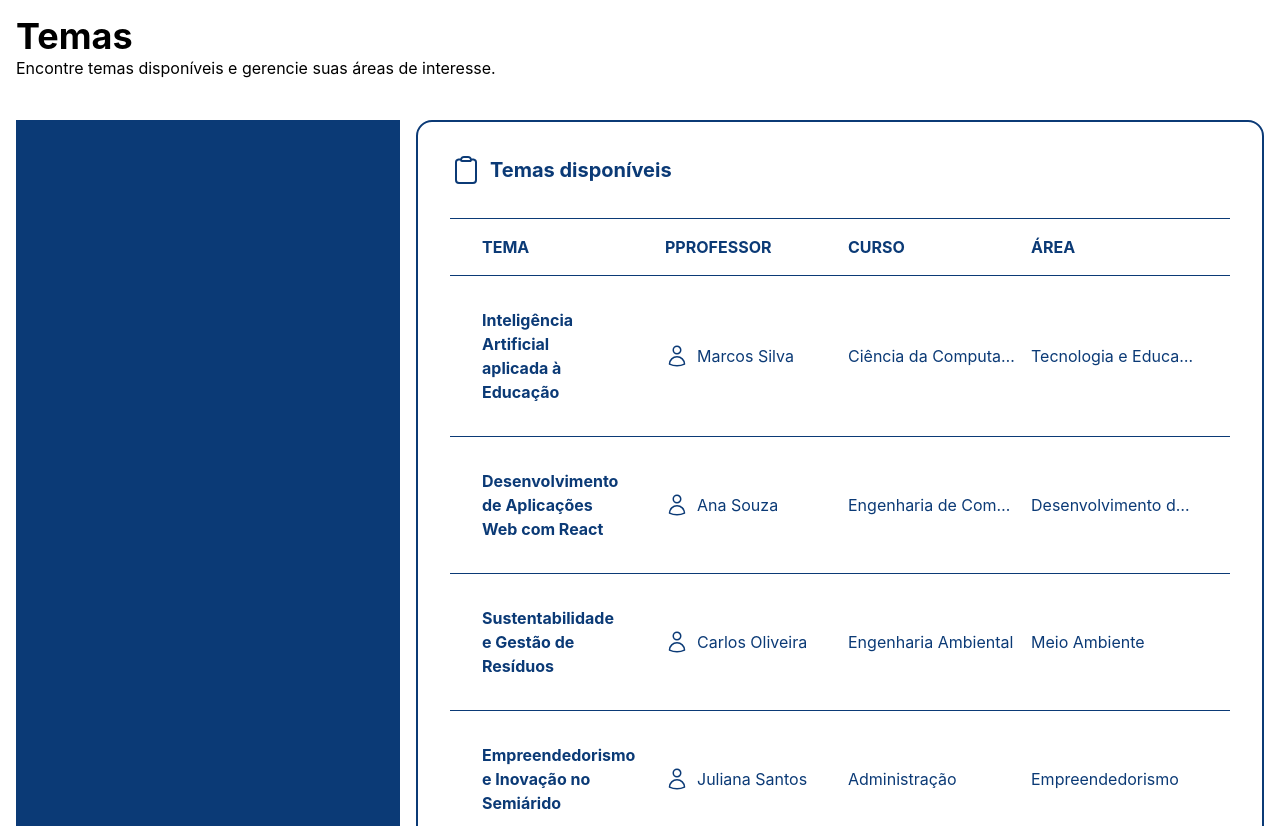
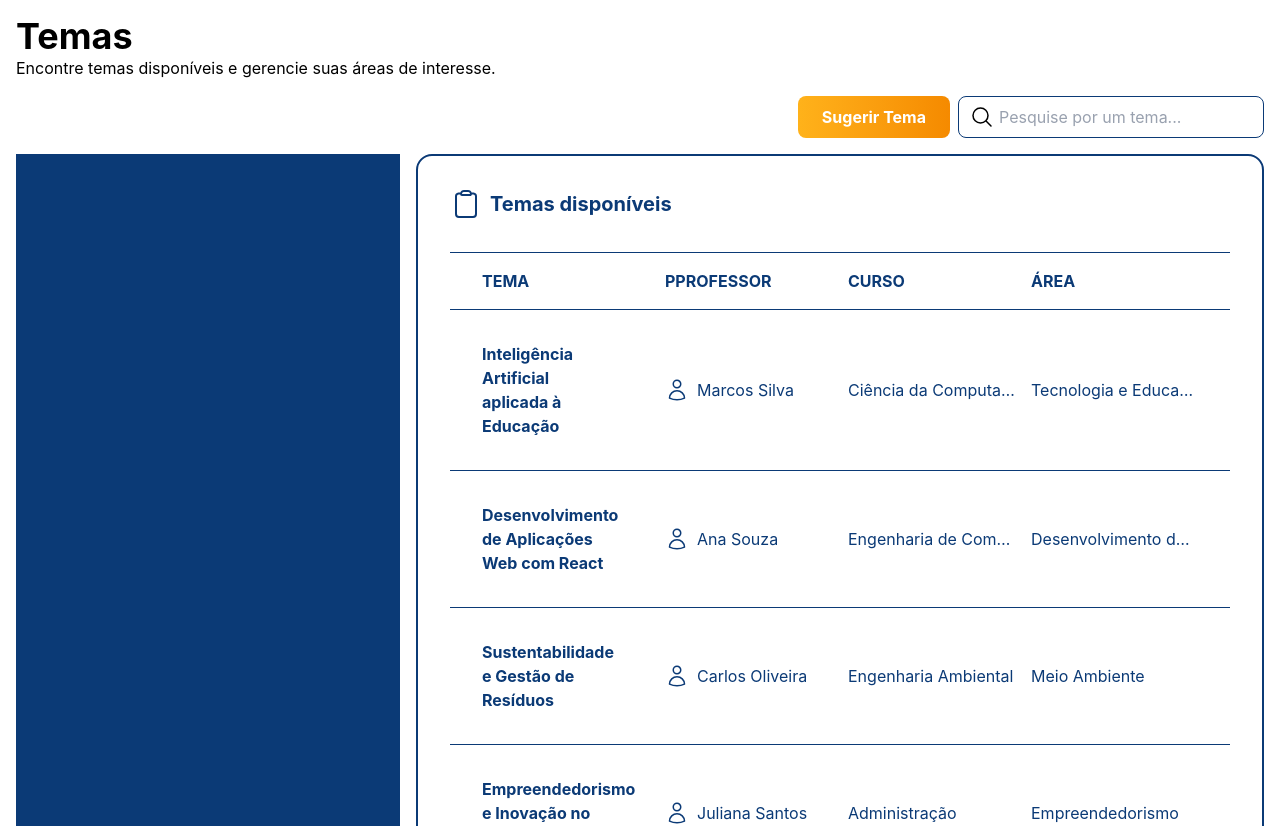
Before and after one commit to MarcioDzn/extensao2-frontend, a React (Vite) app in the folder extensao2-front/: page /teste in a window 1280 px wide. Shown: the top 826 px of the page. Built offline with nearby package versions, Linux system fonts and the light colour scheme.

Commit message:
WIP: add TemaListPage component

```diff
--- a/extensao2-front/src/index.css
+++ b/extensao2-front/src/index.css
@@ -1,7 +1,9 @@
 @import "tailwindcss";
 
 @theme {
-  --color-primary: #0B3A76
+  --color-primary: #0B3A76;
+  --color-secondary: #F58A00;
+  --color-secondary-light: #FFB21A;
 }
 
 :root {
--- a/extensao2-front/src/layout/AppLayout.tsx
+++ b/extensao2-front/src/layout/AppLayout.tsx
@@ -4,7 +4,7 @@ export default function AppLayout() {
     return (
         <div className="flex flex-col">
             <main className="flex-1 w-full">
-                <section className="mx-auto w-full max-w-400 px-4 py-4">
+                <section className="mx-auto w-full max-w-440 px-4 py-4">
                     <Outlet />
                 </section>
             </main>
--- a/extensao2-front/src/pages/TemaListPage.tsx
+++ b/extensao2-front/src/pages/TemaListPage.tsx
@@ -1,7 +1,13 @@
+import Button from "../componentes/button/Button";
 import TemaList from "../componentes/cards/TemaList";
+import Input from "../componentes/input/Input";
 import { temas } from "../mocks/tema";
 
 export default function TemaListPage() {
+    function handleSugerirTemaClick() {
+        // ...
+    }
+
     return (
         <main>
             <div className="flex flex-col gap-4">
@@ -10,10 +16,25 @@ export default function TemaListPage() {
                     <span>Encontre temas disponíveis e gerencie suas áreas de interesse.</span>
                 </section>
 
-                <div className="flex flex-col">
-                    <div className="flex w-full">
-                        <input type="text" />
+                <div className="flex flex-col gap-4">
+                    <div className="flex justify-end gap-2">
+                        <Button
+                            text="Sugerir Tema"
+                            className="px-6 font-bold bg-linear-to-r from-secondary-light to-secondary hover:bg-linear-to-l"
+                            handleClick={handleSugerirTemaClick}
+                        />
+
+                        <Input
+                            placeholder="Pesquise por um tema..."
+                            className="border border-primary"
+                            icon={
+                                <svg xmlns="http://www.w3.org/2000/svg" fill="none" viewBox="0 0 24 24" strokeWidth={1.5} stroke="currentColor" className="size-6">
+                                <path strokeLinecap="round" strokeLinejoin="round" d="m21 21-5.197-5.197m0 0A7.5 7.5 0 1 0 5.196 5.196a7.5 7.5 0 0 0 10.607 10.607Z" />
+                                </svg>
+                            }
+                        />
                     </div>
+
 
                     <div className="flex gap-4">
                         <section>
```
